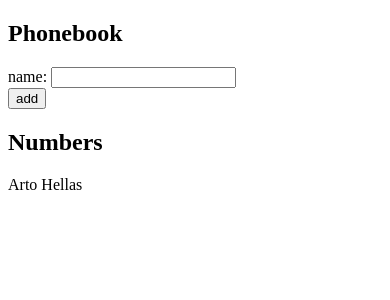
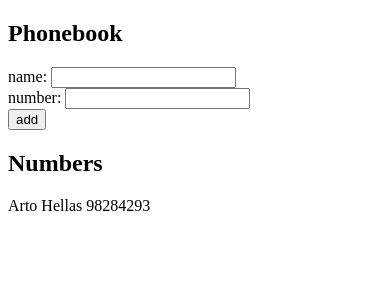
Before and after one commit to ravirajput99/Helsiki, a React (Vite) app in the folder part2/phonebook/: page / in a window 390 px wide. Shown: the top 300 px of the page. Built offline with nearby package versions, Linux system fonts and the light colour scheme.

Commit message:
2.8: The Phonebook Step 3

```diff
--- a/part2/phonebook/src/App.jsx
+++ b/part2/phonebook/src/App.jsx
@@ -2,17 +2,21 @@ import { useState } from 'react'
 
 const App = () => {
   const [persons, setPersons] = useState([
-    { name: 'Arto Hellas' }
+    { name: 'Arto Hellas', number: 98284293 }
   ])
   const [newName, setNewName] = useState('')
+  const [newNumber, setNewNumber] = useState('')
   const handleSubmit = (event) => {
     event.preventDefault()
     if (persons.findIndex(person => person.name === newName) !== -1) {
       alert(`${newName} is already added to phonebook`)
     }
     else {
-      setPersons(persons.concat({ name: newName }))
-      setNewName('')
+      if (newName && newNumber) {
+        setPersons(persons.concat({ name: newName, number: newNumber }))
+        setNewName('')
+        setNewNumber('')
+      }
     }
 
   }
@@ -24,11 +28,14 @@ const App = () => {
           name: <input value={newName} onChange={(event) => setNewName(event.target.value)} />
         </div>
         <div>
+          number: <input type="tel" value={newNumber} onChange={event => setNewNumber(event.target.value)} />
+        </div>
+        <div>
           <button type="submit">add</button>
         </div>
       </form>
       <h2>Numbers</h2>
-      {persons.map((person, i) => <p key={i}>{person.name}</p>)}
+      {persons.map((person, i) => <p key={i}>{person.name} {person.number}</p>)}
     </div>
   )
 }
```
